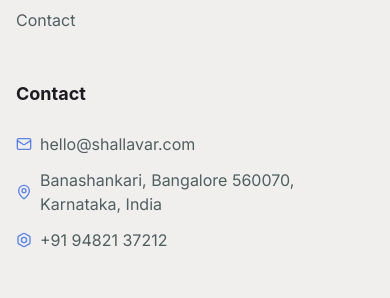
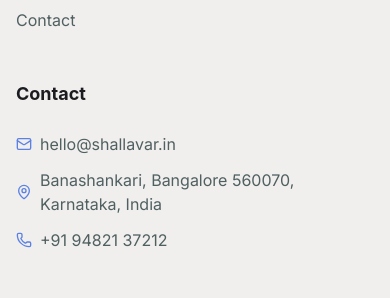
Before and after one commit to ai-shallavar/shallavar-site, a Next.js app: page /plans in a window 390 px wide. Shown: the part 5340-5638 px from the top of the page. Built offline with nearby package versions, Linux system fonts and the light colour scheme.

Commit message:
Fix phone icon (Bolt -> Phone) and update email domain to shallavar.in

```diff
--- a/src/components/Footer.tsx
+++ b/src/components/Footer.tsx
@@ -1,6 +1,6 @@
 "use client";
 
-import { Bolt, Mail, MapPin, X, GitBranch } from "lucide-react";
+import { Bolt, GitBranch, Mail, MapPin, Phone, X } from "lucide-react";
 import { FaFacebook, FaInstagram, FaLinkedin } from "react-icons/fa";
 import Link from "next/link";
 
@@ -92,8 +92,8 @@ export default function Footer() {
               <ul className="space-y-3">
                 <li className="flex items-center gap-2 text-on-surface-variant">
                   <Mail className="w-4 h-4 text-primary flex-shrink-0" />
-                  <a href="mailto:hello@shallavar.com" className="hover:text-primary transition-colors duration-300">
-                    hello@shallavar.com
+                  <a href="mailto:hello@shallavar.in" className="hover:text-primary transition-colors duration-300">
+                    hello@shallavar.in
                   </a>
                 </li>
                 <li className="flex items-center gap-2 text-on-surface-variant">
@@ -103,7 +103,7 @@ export default function Footer() {
                   </a>
                 </li>
                 <li className="flex items-center gap-2 text-on-surface-variant">
-                  <Bolt className="w-4 h-4 text-primary flex-shrink-0" />
+                  <Phone className="w-4 h-4 text-primary flex-shrink-0" />
                   <a href="tel:+919482137212" className="hover:text-primary transition-colors duration-300">
                     +91 94821 37212
                   </a>
```
